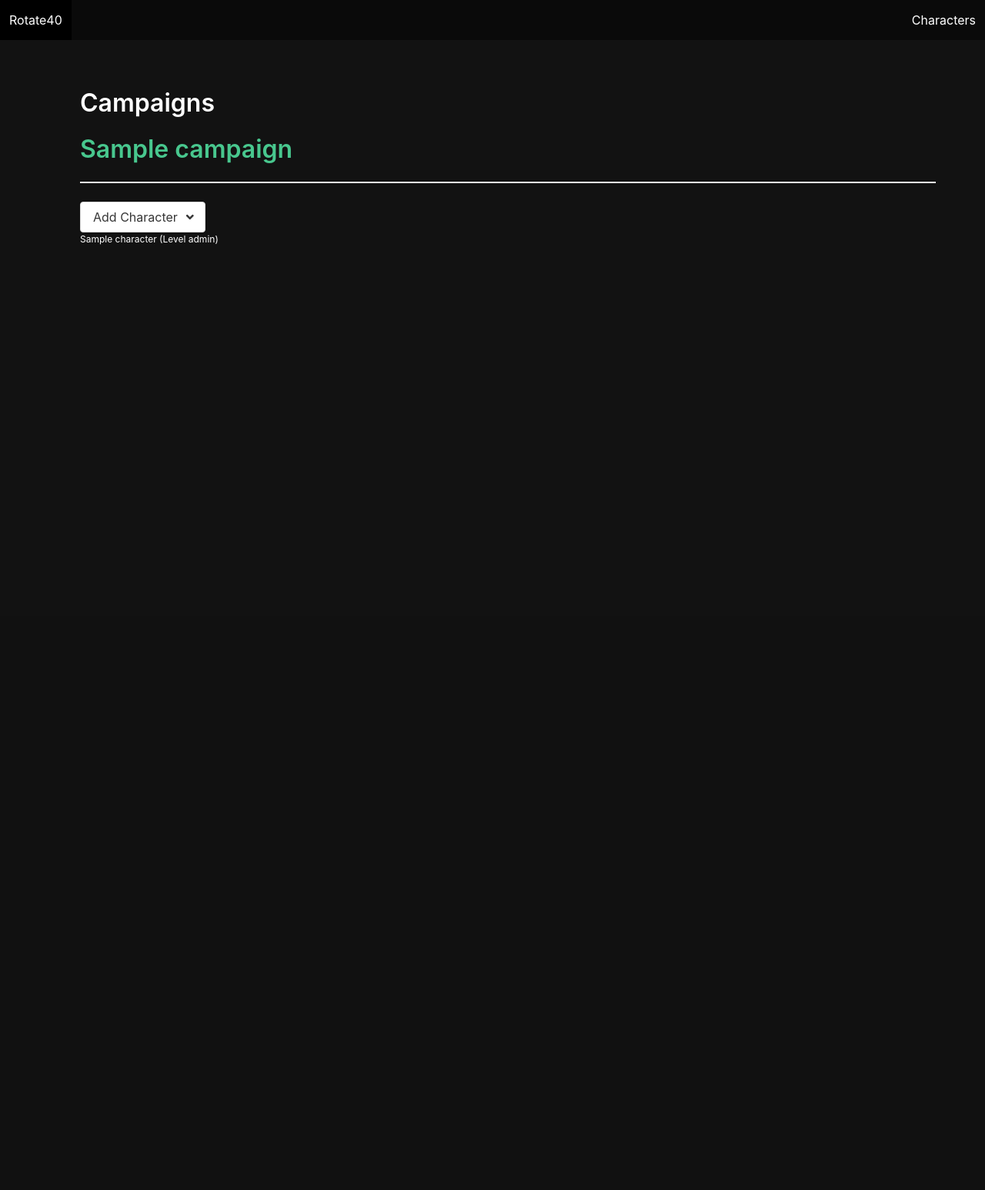
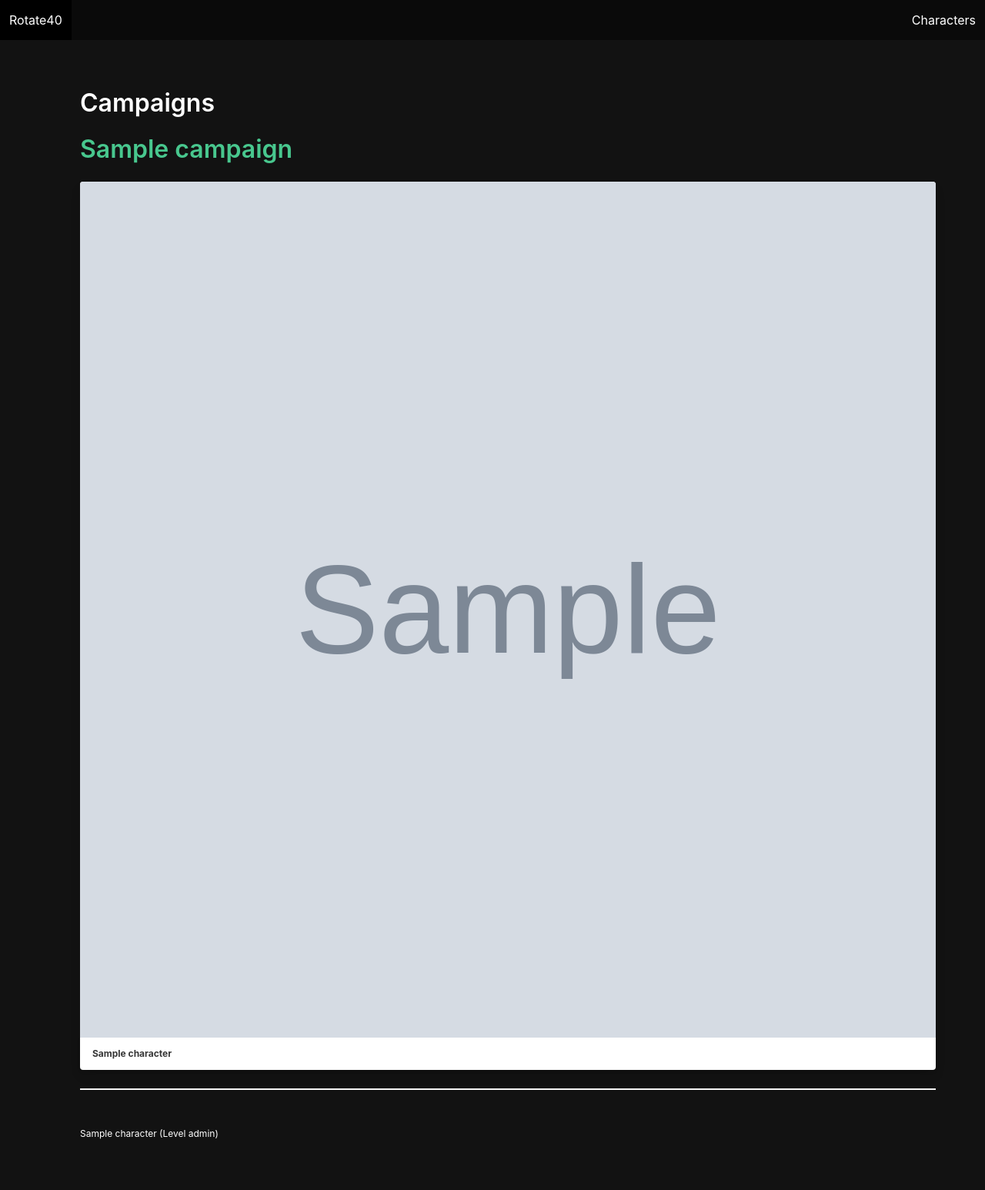
Before and after one commit to dslvrgl8/capstone_project, a Django app: template main_app/templates/home.html in a window 1280 px wide. Shown: the whole page at 77% size. Before the commit the page ends 318 px from the top, so only its background shows below. Run offline with Django 4.2, Linux system fonts and the light colour scheme; tables that the repository leaves empty hold one stand-in row (values such as "Sample post"); the template is opened without the code that fills it: values that come from a table or form of the project are taken from there, most other values are stand-ins (such as "Sample title", 1, 10 or a date in 2020); grey boxes marked "Sample" are stand-in pictures.

Commit message:
working on home page

```diff
--- a/main_app/templates/home.html
+++ b/main_app/templates/home.html
@@ -6,10 +6,30 @@
 {% for campaign in campaigns %}
 <div class="campaign mb-5">
     <h3 class="title is-3 has-text-success">{{ campaign.title }}</h3>
+    {% for character in campaign.characters.all %}
+    <a class="card" href="{% url 'character_detail' character.pk %}">
+        <div class="card">
+            <div class="card-image">
+                <figure class="image is-square">
+                    <img src="{{character.img}}" alt="{{character.name}}"/>
+                </figure>
+            </div>
+            <div class="card-header">
+                <p class="card-header-title">{{character.name}}</p>
+            </div>
+        </div>
+    </a>
+    {% empty %}
+    <article class="message">
+        <div class="message-header">
+            <p>No Characters Available</p>
+        </div>
+    </article>
+    {% endfor %}
     <hr />
     <div class="dropdown">
         <div class="dropdown-trigger">
-            <button class="button" aria-haspopup="true" aria-controls="dropdown-menu">
+            <!-- <button class="button" aria-haspopup="true" aria-controls="dropdown-menu">
                 <span>Add Character</span>
                 <span class="icon is-small">
                     <i class="fas fa-angle-down" aria-hidden="true"></i>
@@ -18,11 +38,11 @@
         </div>
         <div class="dropdown-menu" id="dropdown-menu" role="menu">
             <div class="dropdown-content">
-                {% for character in characters_not_in_campaign %}
-                <a href="{% url 'campaign_character_assoc' campaign.pk character.pk %}?assoc=add"
+                {% for character in campaign.characters.all %}
+                <a href="{% url 'campaign_character_assoc' campaign.pk character.pk %}"
                     class="dropdown-item">{{ character.name }} (Level {{ character.class_level }})</a>
                 {% endfor %}
-            </div>
+            </div> -->
         </div>
     </div>
     <div>
--- a/main_app/urls.py
+++ b/main_app/urls.py
@@ -1,5 +1,6 @@
 from django.urls import path
 from . import views
+from main_app.views import testFight
 
 urlpatterns = [
     path('', views.Home.as_view(), name="home"), # <- here we have added the new path
@@ -10,5 +11,6 @@ urlpatterns = [
     path('characters/<int:pk>/delete',views.CharacterDelete.as_view(), name="character_delete"),
     path('characters/<int:pk>/gear', views.GearCreate.as_view(), name="gear_create"),
     path('campaign_character_assoc/<int:campaign_pk>/add/', views.CampaignCharacterAssoc.as_view(), name='add_character_to_campaign'),
+    path('characters/add_to_campaign/', testFight, name='test_fight'),
     path('campaigns/<int:pk>/characters/<int:character_pk>/', views.CampaignCharacterAssoc.as_view(), name="campaign_character_assoc"),
 ]
```
Also changed, not shown: main_app/templates/character_detail.html (+18 -7 lines), main_app/views.py (+24 -2 lines), 2 other files.
